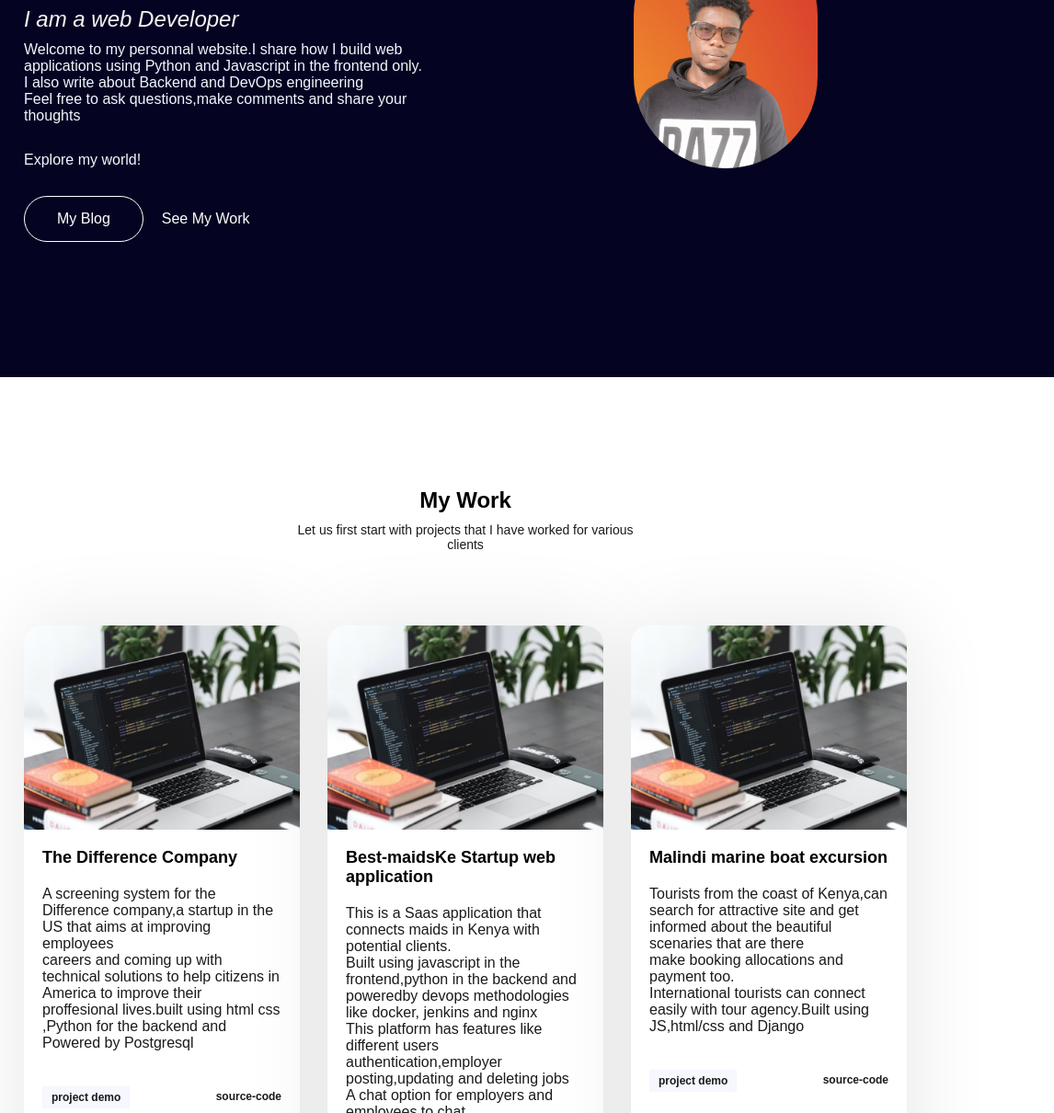
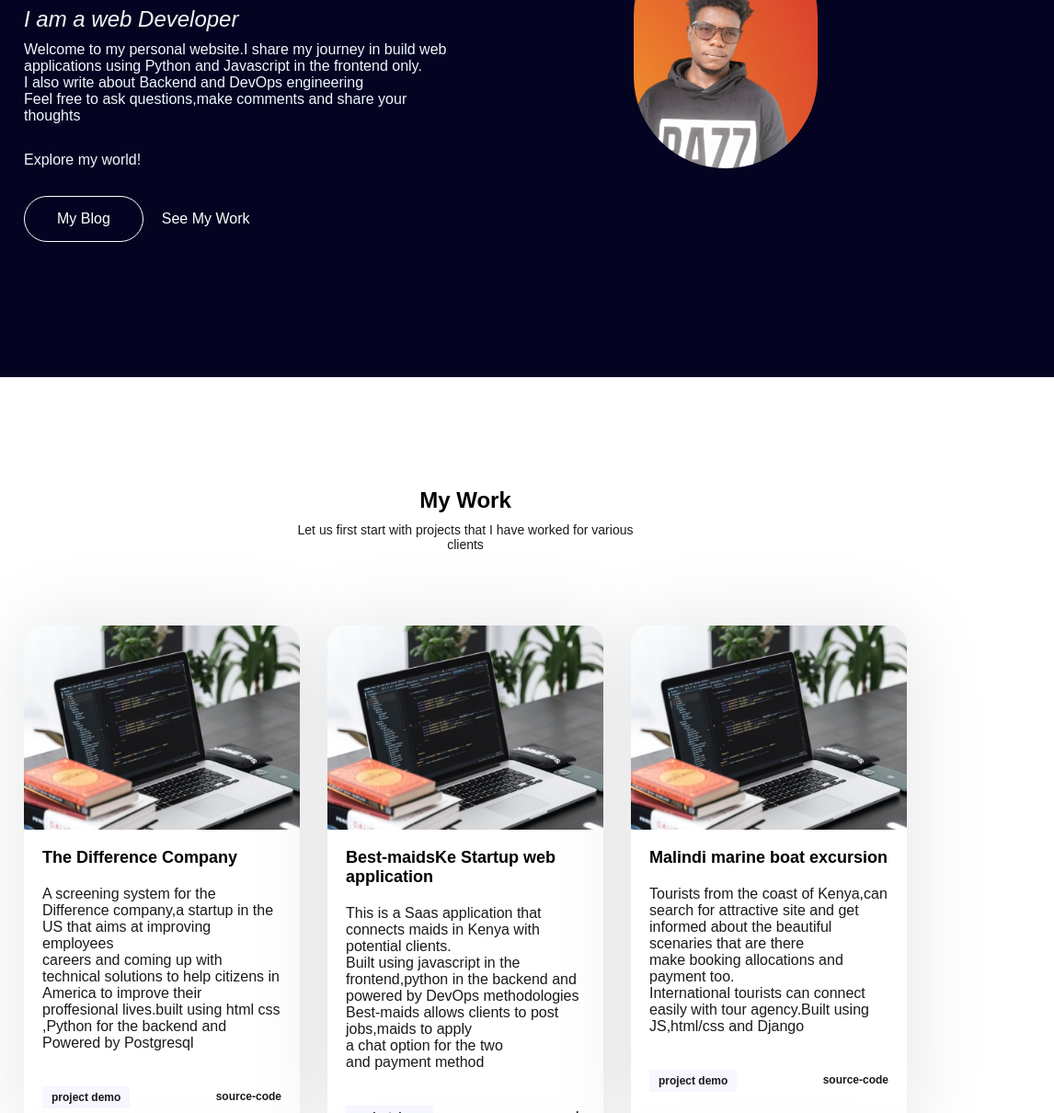
Before and after one commit to Masiza-Fidel/tsihugwa, a plain HTML site: page index.html in a window 1280 px wide. Shown: the part 390-1600 px from the top of the page at 92% size, 134-1280 px from the left. Drawn offline with nearby package versions, Linux system fonts and the light colour scheme; a web font is replaced by a local one.

Commit message:
slight-changes

```diff
--- a/index.html
+++ b/index.html
@@ -97,7 +97,7 @@
                         </h1>
                         <p class="home__profession">I am a web Developer</p>
                         <p class="home__description">
-                            Welcome to my personnal website.I share how I build web applications using Python and Javascript in the frontend only.<br>I also write about Backend and DevOps engineering<br>Feel free to ask questions,make comments and share your thoughts
+                            Welcome to my personal website.I share my journey in build web applications using Python and Javascript in the frontend only.<br>I also write about Backend and DevOps engineering<br>Feel free to ask questions,make comments and share your thoughts
                         </p>
                         <p class="home__description">Explore my world!</p>
                         <div class="home__buttons">
@@ -144,7 +144,7 @@
                     </div>
                     <div class="blog__content">
                         <h3 class="blog__title">Best-maidsKe Startup web application</h3>
-                        <p class=" blog_description">This is a Saas application that connects maids in Kenya with potential clients.<br>Built using javascript  in the frontend,python in the backend and poweredby devops methodologies like docker, jenkins and nginx<br>This platform has features like different users authentication,employer posting,updating and deleting jobs<br>A chat option for employers and employees to chat.<br>Maids screening,applying for jobs,and also receiving payments <br>More features are still being implemented</p>
+                        <p class=" blog_description">This is a Saas application that connects maids in Kenya with potential clients.<br>Built using javascript  in the frontend,python in the backend and powered by DevOps methodologies<br>Best-maids allows clients to post jobs,maids to apply <br>a chat option for the two<br>and payment method</p>
                     </div>
                     <div class="blog__footer">
                         <a href="#"> <span class="blog__category">project
```
